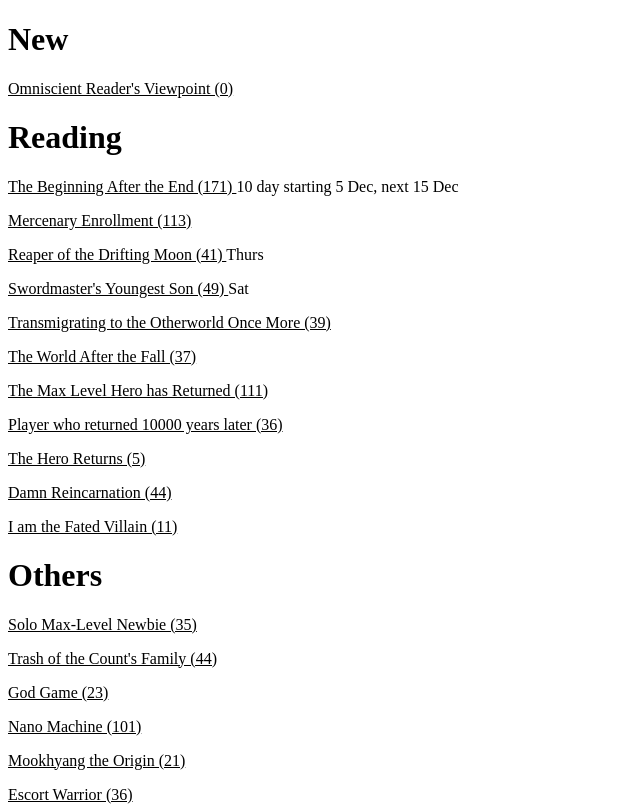
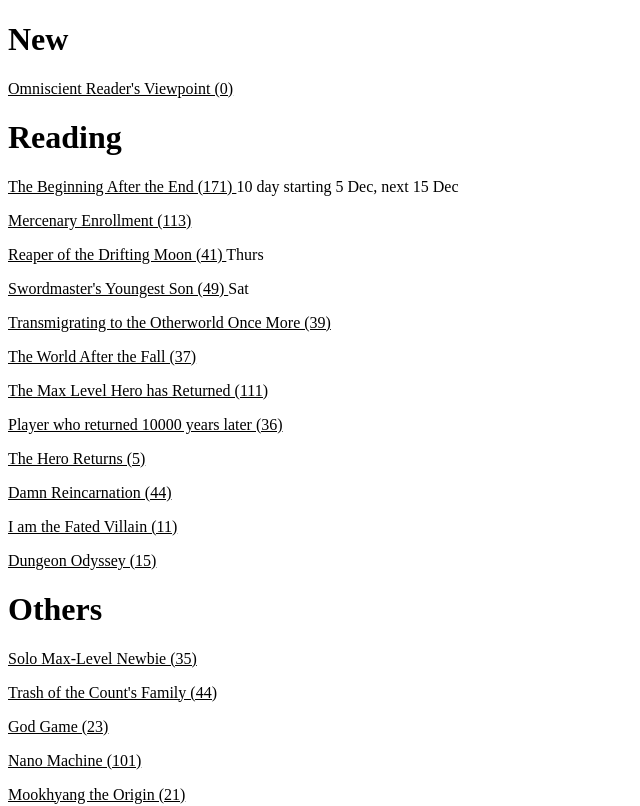
Before and after one commit to jungbauer/comic-test, a plain HTML site: page index.html in a window 1280 px wide. Shown: the top 806 px of the page, without its empty margins (0-640 px from the left). Drawn offline with Linux system fonts and the light colour scheme.

Commit message:
Update index.html

```diff
--- a/index.html
+++ b/index.html
@@ -86,6 +86,12 @@ a {
     </a>
   </p>
 
+  <p>
+    <a href="https://asura.gg/dungeon-odyssey-chapter-15/">
+        Dungeon Odyssey (15)
+    </a>
+  </p>
+
   <!-- ____________________________ Others ____________________________ -->
   <h1>Others</h1>
 
```
